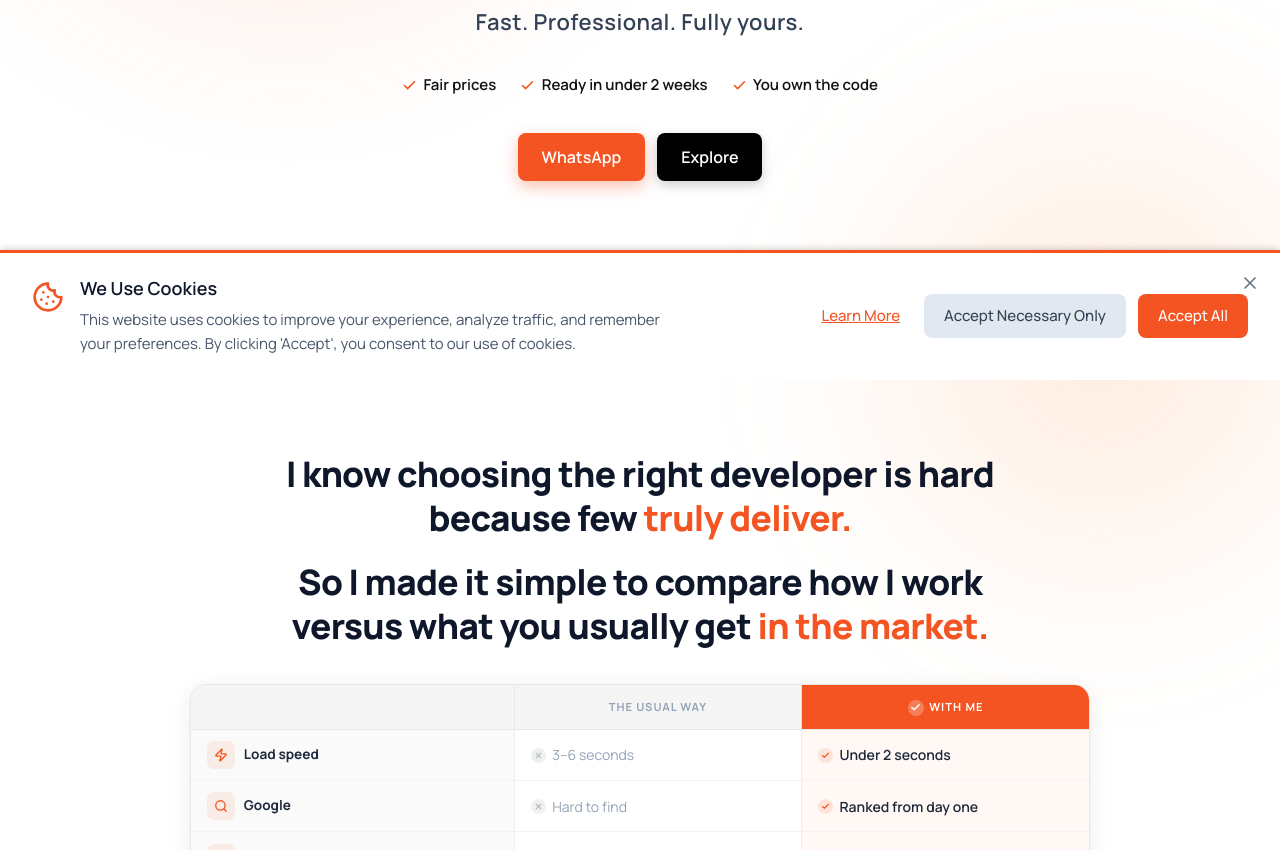
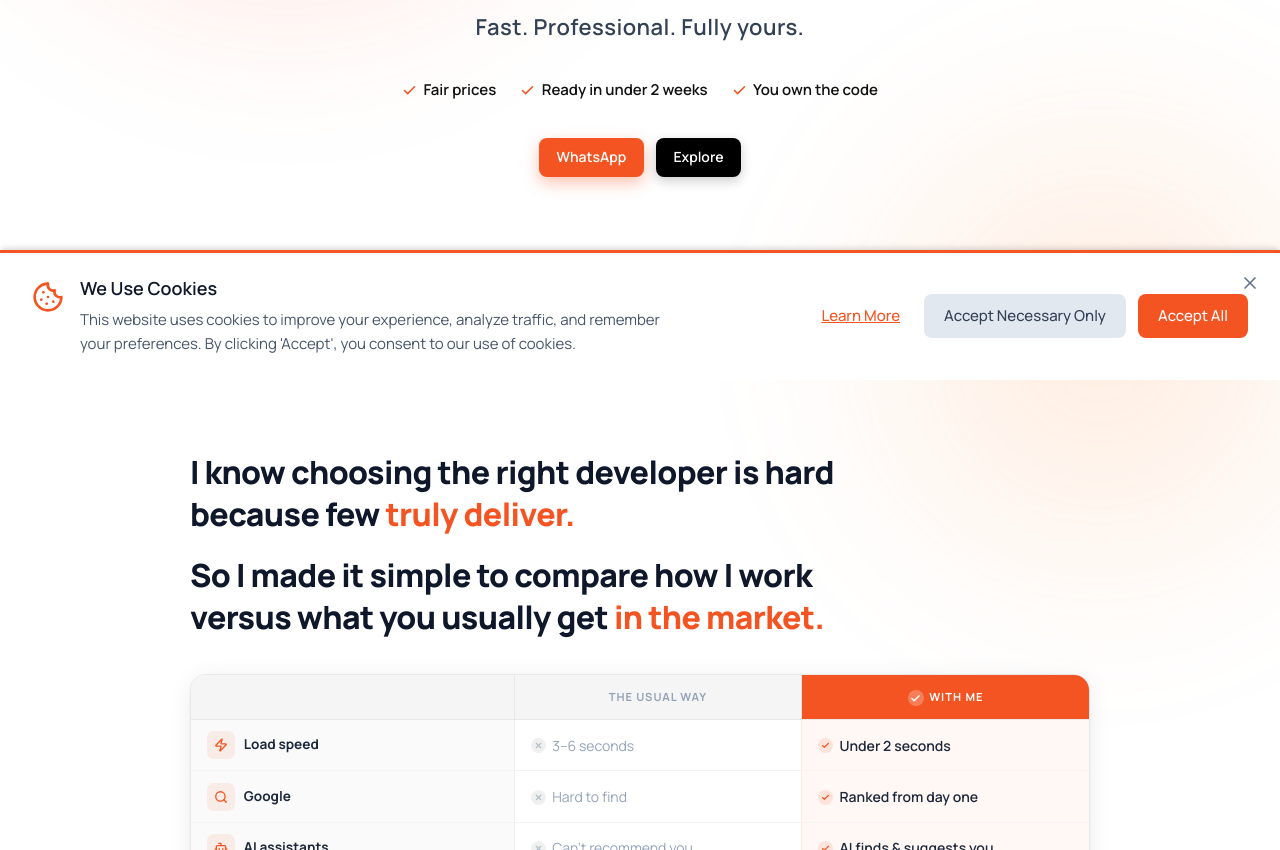
Before and after one commit to ZaZza402/alecsdesign, a React (Vite) app: page / in a window 1280 px wide. Shown: the part 420-1270 px from the top of the page. Built offline with nearby package versions, Linux system fonts and the light colour scheme.

Commit message:
ui: trilingual comparison statement, left-align, 2-row all screens, compact CTAs

```diff
--- a/src/locales/en/sections/comparison.json
+++ b/src/locales/en/sections/comparison.json
@@ -1,6 +1,12 @@
 {
   "title": "The usual way vs. my way",
   "subtitle": "What you're actually getting.",
+  "stmt1a": "I know choosing the right developer is hard",
+  "stmt1b": "because few",
+  "stmt1accent": "truly deliver.",
+  "stmt2a": "So I made it simple to compare how I work",
+  "stmt2b": "versus what you usually get",
+  "stmt2accent": "in the market.",
   "colOthers": "The usual way",
   "colMine": "With me",
   "speed": {
--- a/src/locales/it/sections/comparison.json
+++ b/src/locales/it/sections/comparison.json
@@ -1,6 +1,12 @@
 {
   "title": "Come fanno gli altri. Come lo faccio io.",
   "subtitle": "Quello che ottieni davvero.",
+  "stmt1a": "Scegliere il developer giusto è difficile",
+  "stmt1b": "perché in pochi",
+  "stmt1accent": "ci mettono davvero l'anima.",
+  "stmt2a": "Ho reso semplice capire come lavoro io",
+  "stmt2b": "e cosa trovi",
+  "stmt2accent": "di solito sul mercato.",
   "colOthers": "Gli altri",
   "colMine": "Con me",
   "speed": {
--- a/src/locales/ro/sections/comparison.json
+++ b/src/locales/ro/sections/comparison.json
@@ -1,6 +1,12 @@
 {
   "title": "Cum fac alții. Cum fac eu.",
   "subtitle": "Ce primești cu adevărat.",
+  "stmt1a": "Știu că alegerea unui developer bun e grea",
+  "stmt1b": "fiindcă puțini",
+  "stmt1accent": "chiar livrează ce promit.",
+  "stmt2a": "Am simplificat comparația: cum lucrez eu",
+  "stmt2b": "față de ce găsești",
+  "stmt2accent": "de obicei pe piață.",
   "colOthers": "Alții",
   "colMine": "Cu mine",
   "speed": {
--- a/src/sections/ComparisonSection.css
+++ b/src/sections/ComparisonSection.css
@@ -17,7 +17,7 @@
 
 /* Intro */
 .comparison-intro {
-  text-align: center;
+  text-align: left;
   margin-bottom: 2.25rem;
 }
 
@@ -32,35 +32,25 @@
 
 .comparison-statement__sentence {
   display: block;
-  /* 2 rows on desktop/tablet: large enough that ~42 chars fits one line */
-  font-size: clamp(1.15rem, 3.2vw, 2.2rem);
+  /*
+   * 3.7vw keeps the longest first-half (~44 chars) on ONE line across all
+   * realistic viewport widths (≥320px). Capped at 2rem on wide desktops.
+   * Max: 2rem = 32px → at 900px container, 44ch × ~0.52em × 32px ≈ 731px < 852px ✓
+   * 375px mobile: 3.7×375/100 = 13.9px, 44ch × 0.52 × 13.9 ≈ 318px < 327px ✓
+   */
+  font-size: clamp(11px, 3.7vw, 2rem);
   font-weight: 800;
-  line-height: 1.25;
+  line-height: 1.3;
   color: #0f172a;
   letter-spacing: -0.02em;
 }
 
-/* Inline break element — becomes a line break on desktop, invisible on mobile */
-.comparison-statement__break-desktop {
-  display: inline;
-}
-
-@media (min-width: 769px) {
-  .comparison-statement__break-desktop {
-    display: block;
-    /* zero height — just forces a new line within the inline flow */
-    font-size: 0;
-    line-height: 0;
-    height: 0;
-  }
-}
-
-/* On mobile: shrink font so copy wraps naturally across 3 rows */
-@media (max-width: 768px) {
-  .comparison-statement__sentence {
-    font-size: clamp(1.05rem, 5.5vw, 1.35rem);
-    line-height: 1.3;
-  }
+/* Force the line break after part A — active on ALL viewport sizes */
+.comparison-statement__break {
+  display: block;
+  font-size: 0;
+  line-height: 0;
+  height: 0;
 }
 
 .comparison-statement__accent {
--- a/src/sections/ComparisonSection.tsx
+++ b/src/sections/ComparisonSection.tsx
@@ -47,16 +47,20 @@ const ComparisonSection: React.FC = () => {
         >
           <h2 id="comparison-heading" className="comparison-statement">
             <span className="comparison-statement__sentence">
-              I know choosing the right developer is hard{" "}
-              <span className="comparison-statement__break-desktop" />
-              because few{" "}
-              <span className="comparison-statement__accent">truly deliver.</span>
+              {t("comparison.stmt1a")}{" "}
+              <span className="comparison-statement__break" />
+              {t("comparison.stmt1b")}{" "}
+              <span className="comparison-statement__accent">
+                {t("comparison.stmt1accent")}
+              </span>
             </span>
             <span className="comparison-statement__sentence">
-              So I made it simple to compare how I work{" "}
-              <span className="comparison-statement__break-desktop" />
-              versus what you usually get{" "}
-              <span className="comparison-statement__accent">in the market.</span>
+              {t("comparison.stmt2a")}{" "}
+              <span className="comparison-statement__break" />
+              {t("comparison.stmt2b")}{" "}
+              <span className="comparison-statement__accent">
+                {t("comparison.stmt2accent")}
+              </span>
             </span>
           </h2>
         </motion.div>
--- a/src/sections/HeroSection.css
+++ b/src/sections/HeroSection.css
@@ -124,14 +124,13 @@
   display: inline-flex;
   align-items: center;
   justify-content: center;
-  padding: 0.65rem 1.5rem;
+  padding: 0.5rem 1.1rem;
   border-radius: 8px;
-  font-size: 1rem;
+  font-size: 0.875rem;
   font-weight: 600;
   cursor: pointer;
   transition: all 0.25s cubic-bezier(0.4, 0, 0.2, 1);
   border: none;
-  min-height: 48px;
   white-space: nowrap;
 }
 
```
